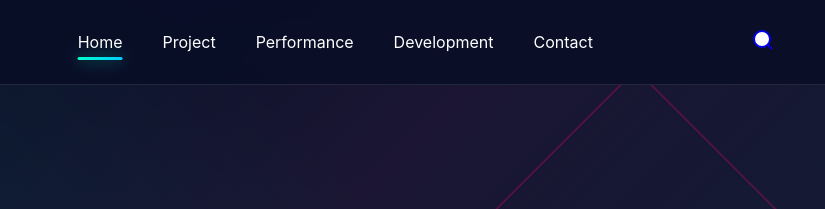
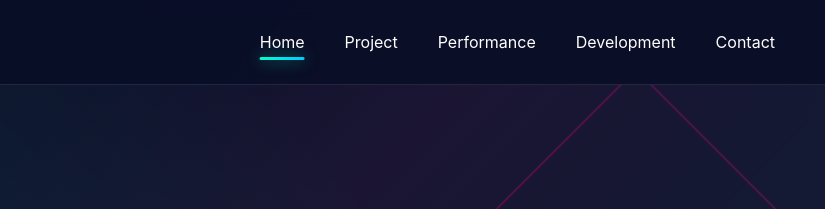
Before and after one commit to marinicadenisandrei/electra-winds-dev, a plain HTML site: page index.html in a window 1280 px wide. Shown: the top 209 px of the page, 455-1280 px from the left. Drawn offline with Linux system fonts and the light colour scheme.

Commit message:
remove search button from navbar

```diff
--- a/index.html
+++ b/index.html
@@ -46,13 +46,6 @@
         <li><a href="#reports">Development</a></li>
         <li><a href="#contact">Contact</a></li>
       </ul>
-
-      <a href="https://www.google.com/search?q=Constanta+wind+energy" target="_blank" rel="noopener" title="Search">
-        <svg class="search-icon" viewBox="0 0 24 24" fill="none" stroke="currentColor" stroke-width="2">
-          <circle cx="11" cy="11" r="8"></circle>
-          <path d="m21 21-4.35-4.35"></path>
-        </svg>
-      </a>
 
       <div class="hamburger" id="hamburger" aria-label="Open menu" role="button" tabindex="0">
         <span></span><span></span><span></span>
```
